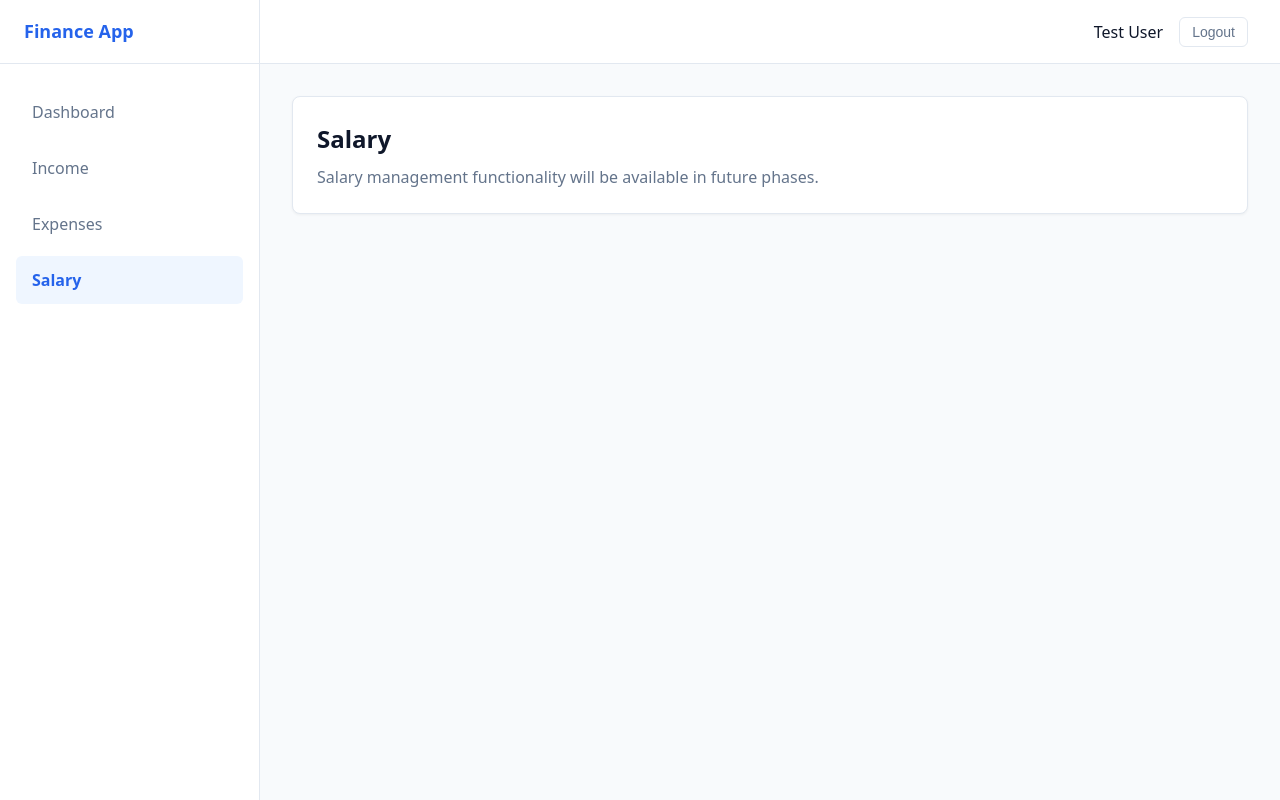
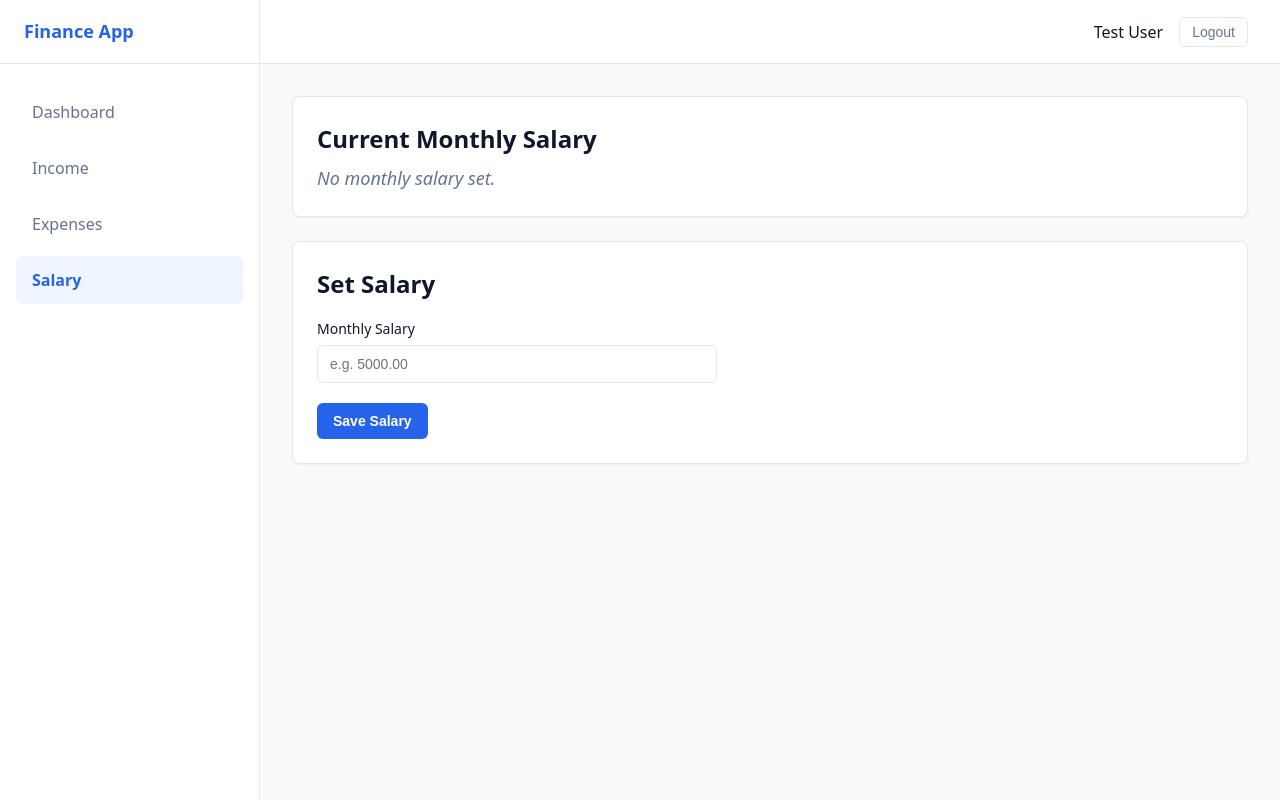
Before and after one commit to imonislams/Life-Management-system, a Laravel app: page /salary in a window 1280 px wide. Run offline with Laravel 12, Linux system fonts and the light colour scheme; a user stored in the database is signed in; data comes from the database, SQL or seed files in the repository; style sheets or scripts are compiled from the project's sources.

Commit message:
Implement Phase 1B Salary Management feature
Co-authored-by: imonislams <193939796+imonislams@users.noreply.github.com>

```diff
--- /dev/null
+++ b/app/Http/Controllers/SalaryController.php
@@ -0,0 +1,43 @@
+<?php
+
+namespace App\Http\Controllers;
+
+use Illuminate\Http\Request;
+use Illuminate\Support\Facades\Auth;
+
+class SalaryController extends Controller
+{
+    /**
+     * Display the salary management page.
+     */
+    public function index()
+    {
+        $user = Auth::user();
+
+        return view('salary.index', [
+            'salary' => $user->salary,
+        ]);
+    }
+
+    /**
+     * Store or update the authenticated user's current monthly salary.
+     */
+    public function update(Request $request)
+    {
+        $validated = $request->validate([
+            'salary' => ['required', 'numeric', 'gt:0', 'max:999999999.99'],
+        ], [
+            'salary.required' => 'The monthly salary field is required.',
+            'salary.numeric' => 'The monthly salary must be a valid number.',
+            'salary.gt' => 'The monthly salary must be greater than 0.',
+            'salary.max' => 'The monthly salary exceeds maximum allowed amount.',
+        ]);
+
+        $user = Auth::user();
+        $user->update([
+            'salary' => $validated['salary'],
+        ]);
+
+        return redirect()->route('salary.index')->with('status', 'Salary updated successfully.');
+    }
+}
--- a/app/Models/User.php
+++ b/app/Models/User.php
@@ -22,6 +22,7 @@ class User extends Authenticatable
         'name',
         'email',
         'password',
+        'salary',
     ];
 
     /**
@@ -44,6 +45,7 @@ class User extends Authenticatable
         return [
             'email_verified_at' => 'datetime',
             'password' => 'hashed',
+            'salary' => 'decimal:2',
         ];
     }
 }
--- a/resources/css/app.css
+++ b/resources/css/app.css
@@ -146,6 +146,7 @@ body {
     border-radius: 0.5rem;
     padding: 1.5rem;
     box-shadow: 0 1px 3px 0 rgba(0, 0, 0, 0.05);
+    margin-bottom: 1.5rem;
 }
 
 .card-title {
@@ -158,6 +159,20 @@ body {
 .card-subtitle {
     color: var(--text-muted);
     font-size: 1rem;
+}
+
+.salary-display-value {
+    font-size: 2rem;
+    font-weight: 700;
+    color: var(--primary-color);
+    margin-top: 0.5rem;
+}
+
+.salary-empty-state {
+    font-size: 1.125rem;
+    color: var(--text-muted);
+    font-style: italic;
+    margin-top: 0.5rem;
 }
 
 /* Auth Pages Styling */
@@ -226,7 +241,7 @@ body {
 }
 
 .btn-primary {
-    width: 100%;
+    display: inline-block;
     padding: 0.625rem 1rem;
     background-color: var(--primary-color);
     color: #ffffff;
@@ -274,3 +289,13 @@ body {
     font-size: 0.875rem;
     margin-bottom: 1rem;
 }
+
+.alert-success {
+    background-color: #f0fdf4;
+    border: 1px solid #bbf7d0;
+    color: #166534;
+    padding: 0.75rem 1rem;
+    border-radius: 0.375rem;
+    font-size: 0.875rem;
+    margin-bottom: 1rem;
+}
--- a/resources/views/salary/index.blade.php
+++ b/resources/views/salary/index.blade.php
@@ -1,8 +1,51 @@
 <x-app-layout>
     <x-slot name="title">Salary - Personal Finance Management System</x-slot>
 
+    @if (session('status'))
+        <div class="alert-success">
+            {{ session('status') }}
+        </div>
+    @endif
+
     <div class="card">
-        <h1 class="card-title">Salary</h1>
-        <p class="card-subtitle">Salary management functionality will be available in future phases.</p>
+        <h2 class="card-title">Current Monthly Salary</h2>
+        @if ($salary !== null)
+            <div class="salary-display-value">
+                ${{ number_format($salary, 2) }}
+            </div>
+        @else
+            <div class="salary-empty-state">
+                No monthly salary set.
+            </div>
+        @endif
+    </div>
+
+    <div class="card">
+        <h2 class="card-title">{{ $salary !== null ? 'Update Salary' : 'Set Salary' }}</h2>
+        <form method="POST" action="{{ route('salary.update') }}" style="max-width: 400px; margin-top: 1rem;">
+            @csrf
+
+            <div class="form-group">
+                <label for="salary" class="form-label">Monthly Salary</label>
+                <input
+                    id="salary"
+                    type="number"
+                    step="0.01"
+                    min="0.01"
+                    name="salary"
+                    value="{{ old('salary', $salary) }}"
+                    required
+                    class="form-control"
+                    placeholder="e.g. 5000.00"
+                >
+                @error('salary')
+                    <div class="error-msg">{{ $message }}</div>
+                @enderror
+            </div>
+
+            <button type="submit" class="btn-primary">
+                {{ $salary !== null ? 'Update Salary' : 'Save Salary' }}
+            </button>
+        </form>
     </div>
 </x-app-layout>
--- a/routes/web.php
+++ b/routes/web.php
@@ -2,6 +2,7 @@
 
 use App\Http\Controllers\Auth\LoginController;
 use App\Http\Controllers\Auth\RegisterController;
+use App\Http\Controllers\SalaryController;
 use Illuminate\Support\Facades\Auth;
 use Illuminate\Support\Facades\Route;
 
@@ -30,6 +31,10 @@ Route::middleware('auth')->group(function () {
         return view('dashboard');
     })->name('dashboard');
 
+    // Salary routes
+    Route::get('/salary', [SalaryController::class, 'index'])->name('salary.index');
+    Route::post('/salary', [SalaryController::class, 'update'])->name('salary.update');
+
     // Placeholders for future phases
     Route::get('/income', function () {
         return view('income.index');
@@ -38,8 +43,4 @@ Route::middleware('auth')->group(function () {
     Route::get('/expenses', function () {
         return view('expenses.index');
     })->name('expenses.index');
-
-    Route::get('/salary', function () {
-        return view('salary.index');
-    })->name('salary.index');
 });
```
Also changed, not shown: database/migrations/2026_01_01_000000_add_salary_to_users_table.php (added).
